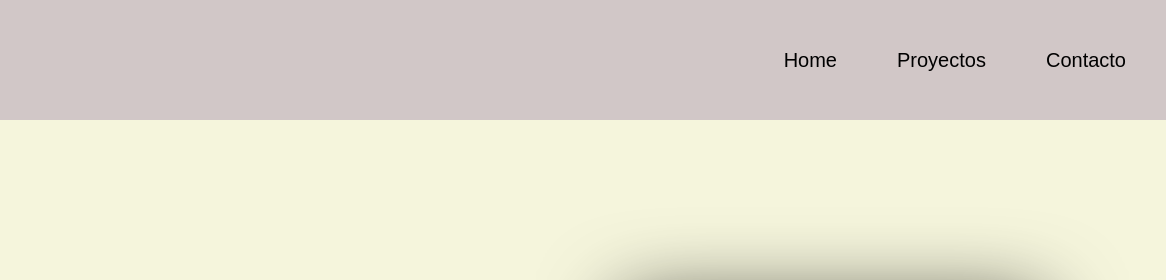
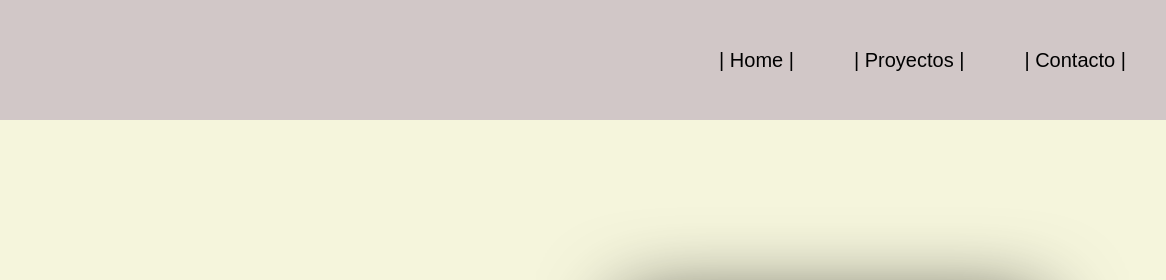
Before and after one commit to nancycrojas/11-repaso-ejercicios, a plain HTML site: page index.html in a window 1280 px wide. Shown: the top 280 px of the page, 114-1280 px from the left. Drawn offline with Linux system fonts and the light colour scheme.

Commit message:
pseudoclases

```diff
--- a/style.css
+++ b/style.css
@@ -40,6 +40,22 @@ header nav ul li{
     padding: 30px;
 }
 
+header nav ul li:hover{      /*pseudoclases*/
+    color: red;
+}
+
+header nav ul li:active{
+    color: blue;
+}
+
+header nav ul li::after{     /*pseudoelementos*/
+    content: " | ";
+}
+
+header nav ul li::before{
+    content: " | ";
+}
+
 /*main*/
 section{
     height: 100vh;
```
Also changed, not shown: assets/fashion-model-with-black-skin-golden-lips-eyelashes-and-jewellery-golden-ring-on-hand-on-black-background-119729815.jpg (deleted), assets/programadorassssss.png (deleted).
